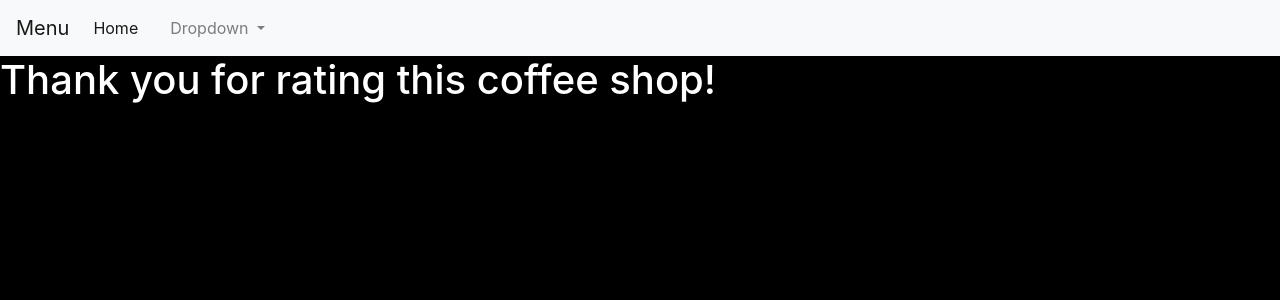
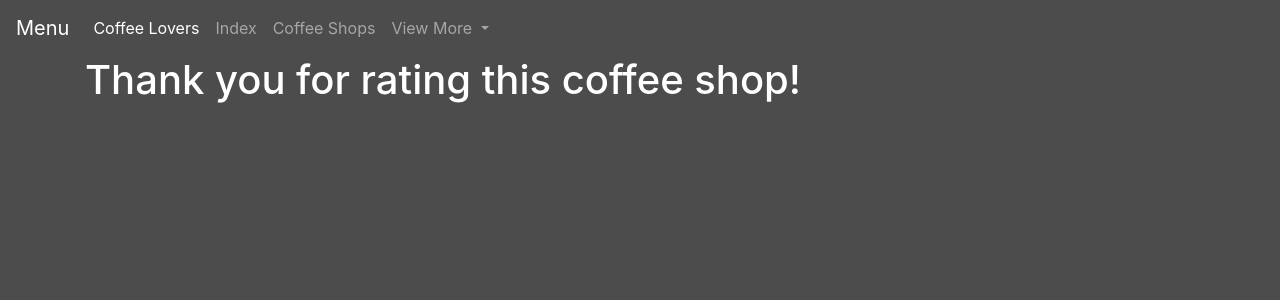
Before and after one commit to sicness9/BrewReview, a Flask app: template website/templates/shopData.html in a window 1280 px wide. Shown: the top 300 px of the page. Run offline with Flask 2, Linux system fonts and the light colour scheme; the template is opened without the code that fills it, so the values that code supplies are empty; some libraries are stand-ins or nearby versions.

Commit message:
Created new confirmation page for creating/rating a coffee shop

```diff
--- a/website/templates/shopData.html
+++ b/website/templates/shopData.html
@@ -1,39 +1,6 @@
-<!DOCTYPE html>
-<html lang="en">
-<head>
-    <meta charset="UTF-8">
-    <title style="color:white; size=300%;">This page will show the searched user's stats</title>
-    <link rel="stylesheet" href="https://stackpath.bootstrapcdn.com/bootstrap/4.3.1/css/bootstrap.min.css" crossorigin="anonymous">
-</head>
-<nav class="navbar navbar-expand-lg navbar-light bg-light">
-    <a class="navbar-brand" href="#">Menu</a>
-    <button class="navbar-toggler" type="button" data-toggle="collapse" data-target="#navbarSupportedContent" aria-controls="navbarSupportedContent" aria-expanded="false" aria-label="Toggle navigation">
-        <span class="navbar-toggler-icon"></span>
-    </button>
-
-    <div class="collapse navbar-collapse" id="navbarSupportedContent">
-        <ul class="navbar-nav mr-auto">
-            <li class="nav-item active">
-                <a class="nav-link" href="http://127.0.0.1:5000/">Home</a>
-            </li>
-            <li class="nav-item">
-                <a class="nav-link" href="#"></a>
-            </li>
-            <li class="nav-item dropdown">
-                <a class="nav-link dropdown-toggle" href="#" id="navbarDropdown" role="button" data-toggle="dropdown" aria-expanded="false">
-                    Dropdown
-                </a>
-                <div class="dropdown-menu" aria-labelledby="navbarDropdown">
-                    <a class="dropdown-item" href="#">Action</a>
-                    <a class="dropdown-item" href="#">Another action</a>
-                    <div class="dropdown-divider"></div>
-                    <a class="dropdown-item" href="#">Something else here</a>
-                </div>
-            </li>
-        </ul>
-    </div>
-</nav>
-
+{% extends "base.html" %}
+{% block title %} Add Shop {% endblock %}
+{% block content%}
 <h1 style="size:500%; color:white">
     Thank you for rating this coffee shop!
 </h1>
@@ -43,4 +10,4 @@
         <p> {{value}}</p>
     {% endfor %}
 </body>
-</html>
+{% endblock %}
```
